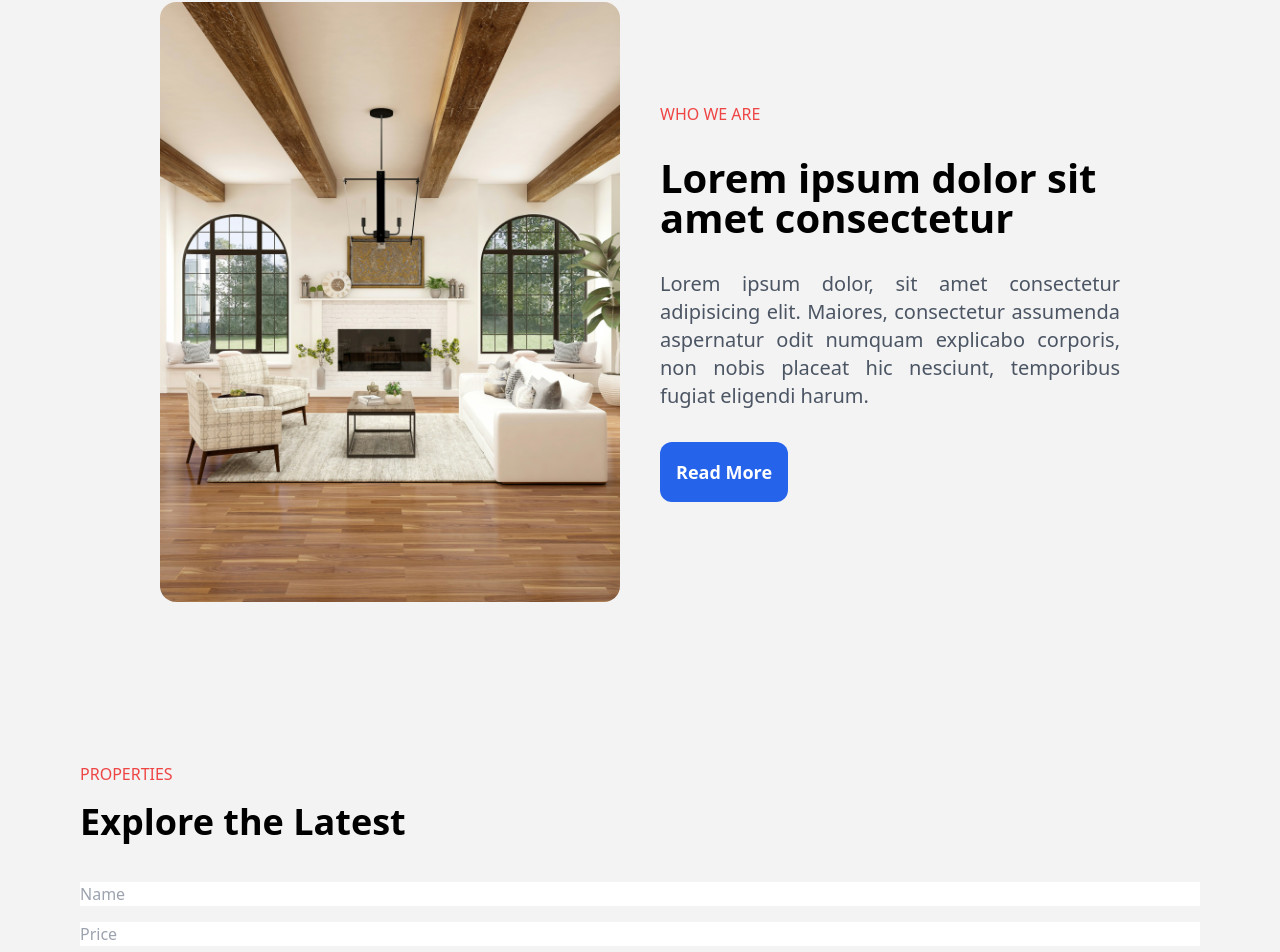
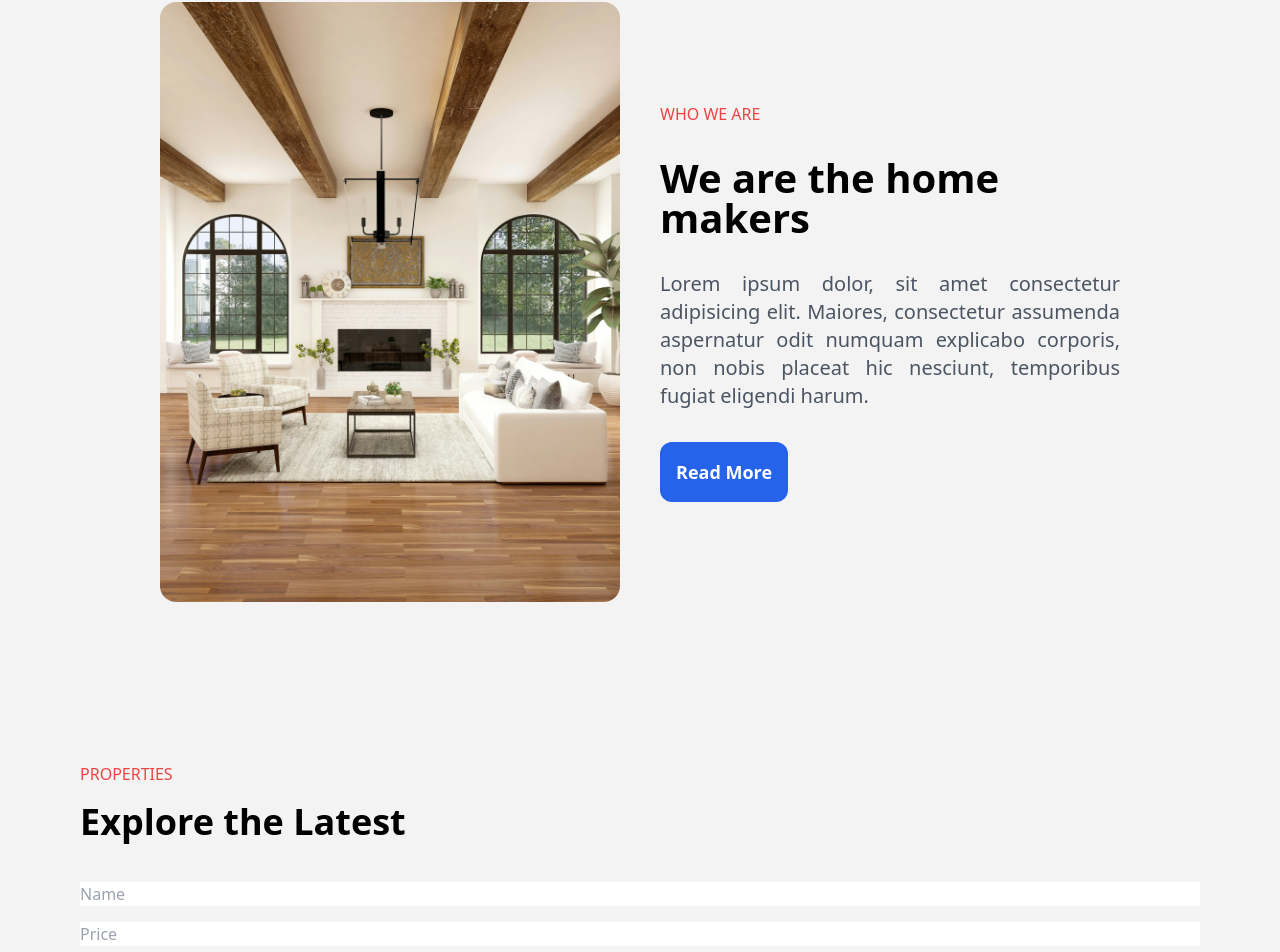
Before and after one commit to ZubairAmin695/Responsive-Real-Estate-App-main, a React (Vite) app: page / in a window 1280 px wide. Shown: the part 864-1816 px from the top of the page. Built offline with nearby package versions, Linux system fonts and the light colour scheme.

Commit message:
tag line changes

```diff
--- a/src/sections/About.jsx
+++ b/src/sections/About.jsx
@@ -35,7 +35,7 @@ const About = () => {
         <h1 data-aos="zoom-in" className='text-red-500 dark:text-white'>WHO WE ARE</h1>
         <h1 data-aos="zoom-in" data-aos-delay="200" className='text-black text-[40px]
          font-semibold leading-10 dark:text-white'>
-          Lorem ipsum dolor sit amet consectetur
+        We are the home makers
         </h1>
         <p data-aos="zoom-in" data-aos-delay="400" className='text-xl text-gray-600
           dark:text-white text-justify' >Lorem ipsum dolor, sit amet consectetur adipisicing elit. Maiores, consectetur
```
